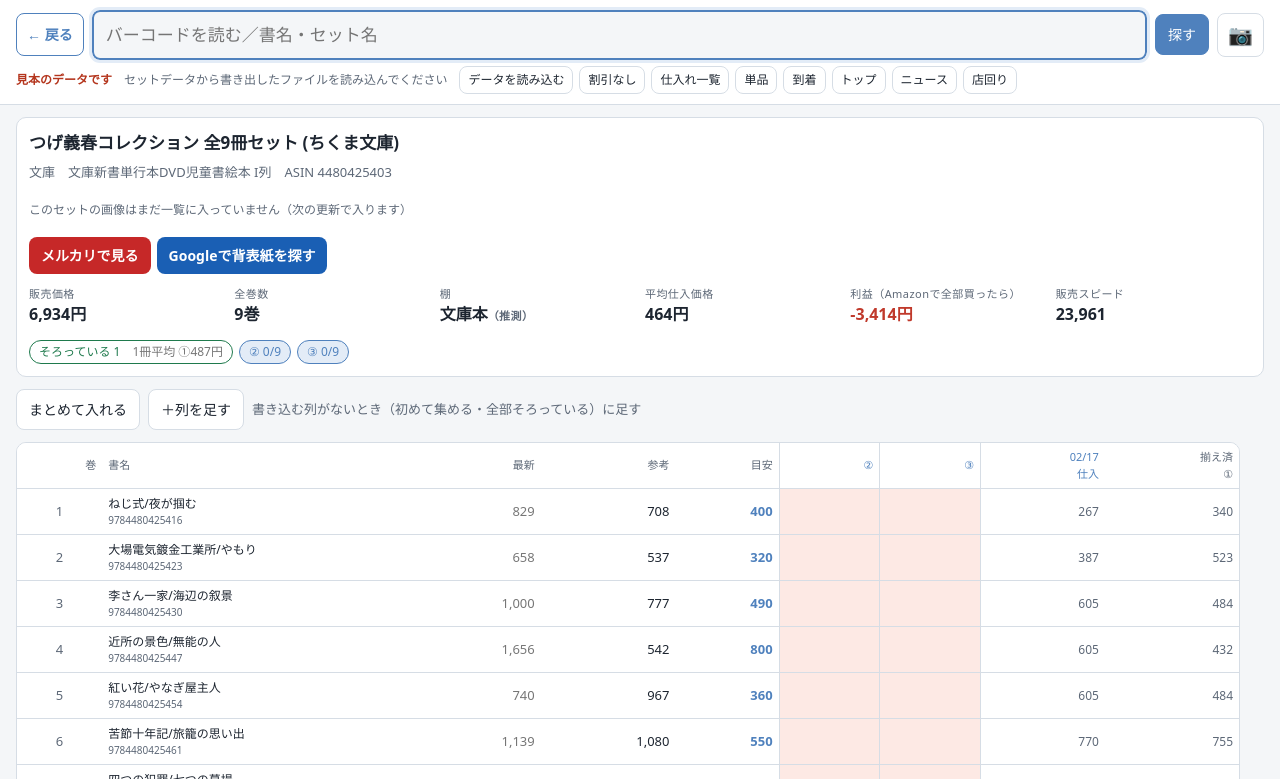
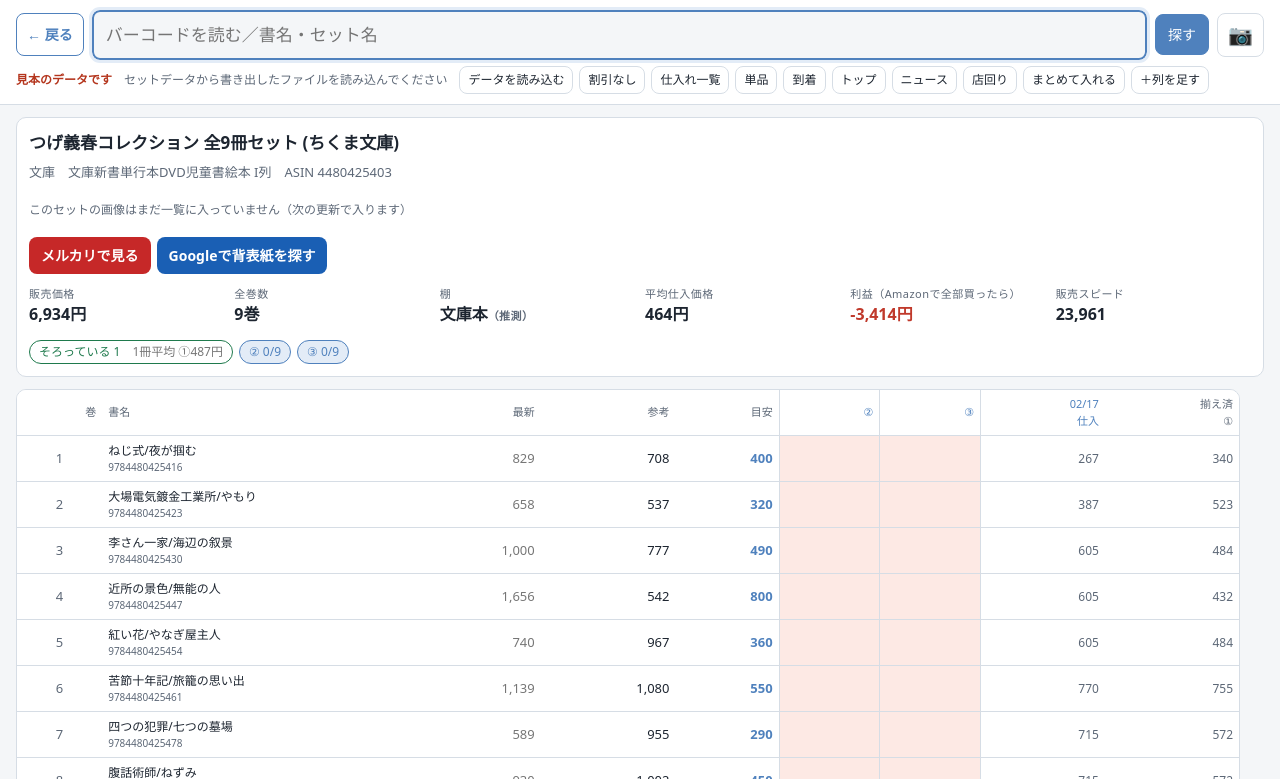
Before and after one commit to gomata060622-creator/set-checker, a plain HTML site: page index.html in a window 1280 px wide. Both pictures are taken after a click on the button 640 px from the left and 312 px from the top of the page. Shown: the top 779 px of the page. Drawn offline with Linux system fonts and the light colour scheme; a web font is replaced by a local one.

Commit message:
まとめて入れる・列を足すのボタンを店回りの横へ
Co-Authored-By: Claude Opus 5.5 <noreply@anthropic.com>
Claude-Session: https://claude.ai/code/session_01SC3PxBPbJByU3AdQ5dgS8W

```diff
--- a/index.html
+++ b/index.html
@@ -141,6 +141,7 @@ td.own.bought { background: var(--bought); color: var(--bought-fg); font-weight:
 td.own .mark { font-size: 9px; font-weight: 400; color: var(--miss-fg); margin-left: 2px; vertical-align: top; }
 .purchbtn { font-size: 12px; padding: 4px 10px; }
 .purchbtn b { color: var(--miss-fg); }
+.purchbtn.on { background: var(--accent); border-color: var(--accent); color: #fff; font-weight: 700; }
 .sheet { position: fixed; left: 0; right: 0; bottom: 0; z-index: 20; background: var(--panel); border-top: 2px solid var(--accent); box-shadow: 0 -6px 24px rgba(0,0,0,.18);
   padding-left: max(16px, env(safe-area-inset-left, 0px)); padding-right: max(16px, env(safe-area-inset-right, 0px));
   padding-top: 10px; padding-bottom: calc(10px + env(safe-area-inset-bottom, 0px)); display: flex; flex-direction: column; gap: 8px; }
@@ -340,7 +341,7 @@ h2.sec { font-size: 15px; margin: 6px 0 0; }
   <div id="cam" class="cam" hidden><video id="camV" playsinline muted></video><div class="camside"><div id="camMsg" class="note">カメラを開いています…</div><button type="button" id="camClose">カメラを閉じる</button></div></div>
   <div class="meta">
     <span id="dataInfo">データを読み込んでいます…</span>
-    <span class="btns"><button id="dataBtn" class="btn filebtn" type="button">データを読み込む</button><input id="file" type="file" hidden><button id="discBtn" class="purchbtn" type="button" aria-label="今日の割引（押すたびに なし→10%→15%→20%）">割引なし</button><button id="purchBtn" class="purchbtn" type="button">仕入れ一覧</button><button id="tanBtn" class="purchbtn" type="button">単品</button><button id="arrBtn" class="purchbtn" type="button">到着</button><button id="shelfBtn" class="purchbtn" type="button" hidden>棚</button><button id="pickBtn" class="purchbtn" type="button" hidden>注文</button><button id="homeBtn" class="purchbtn" type="button">トップ</button><button id="newsBtn" class="purchbtn" type="button">ニュース</button><button id="tourBtn" class="purchbtn" type="button">店回り</button></span>
+    <span class="btns"><button id="dataBtn" class="btn filebtn" type="button">データを読み込む</button><input id="file" type="file" hidden><button id="discBtn" class="purchbtn" type="button" aria-label="今日の割引（押すたびに なし→10%→15%→20%）">割引なし</button><button id="purchBtn" class="purchbtn" type="button">仕入れ一覧</button><button id="tanBtn" class="purchbtn" type="button">単品</button><button id="arrBtn" class="purchbtn" type="button">到着</button><button id="shelfBtn" class="purchbtn" type="button" hidden>棚</button><button id="pickBtn" class="purchbtn" type="button" hidden>注文</button><button id="homeBtn" class="purchbtn" type="button">トップ</button><button id="newsBtn" class="purchbtn" type="button">ニュース</button><button id="tourBtn" class="purchbtn" type="button">店回り</button><button id="sBulkBtn" class="purchbtn" type="button" hidden>まとめて入れる</button><button id="sAddCol" class="purchbtn" type="button" hidden>＋列を足す</button><button id="sDelCol" class="purchbtn" type="button" hidden>足した列を取り消す</button></span>
   </div>
 </div>
 
@@ -695,7 +696,7 @@ h2.sec { font-size: 15px; margin: 6px 0 0; }
     h += '<div class="hbar" id="hbar" hidden><span>←</span><input id="hrange" type="range" min="0" max="1000" value="0" aria-label="表を横に動かす"><span>→</span><span class="hl" id="hlab"></span></div>';
     const lastV = (function () { for (let k = s.own.length - 1; k >= 0; k--) if (s.own[k].virt) return k; return -1; })();
     const lastVEmpty = lastV >= 0 && !s.vol.some((v, i) => entryAt(s, s.own[lastV], i + 1));
-    h += '<div class="actions"><button id="bulkBtn" type="button"' + (bulk && bulk.si === si ? ' class="on"' : "") + ">" + (bulk && bulk.si === si ? "まとめて入れるをやめる" : "まとめて入れる") + '</button><button id="addCol" type="button">＋列を足す</button>' + (lastVEmpty ? '<button id="delCol" type="button">足した列を取り消す</button>' : "") + '<span class="note">' + (s.own.some((o) => o.virt) ? "「新」の列はスマホで足した列。まとめて実行で、Excelのこのブロックに新しい列ができて書き込まれます。値段を入れた列を取り消すときは、先にその値段を「消す」で消す" : "書き込む列がないとき（初めて集める・全部そろっている）に足す") + "</span></div>";
+    // まとめて入れる・＋列を足す・足した列を取り消すのボタンは、上の「店回り」の横に出す（2026-11-17）
     h += '<div class="tablebox" id="tbox"><table class="num"><thead><tr><th class="fx1">巻</th><th class="fx2" style="text-align:left">書名</th><th>最新</th><th>参考</th><th>目安' + (aimCol != null ? "<br>" + circled(aimCol) : "") + '</th>';
     cols.forEach((x) => { h += '<th class="own">' + circled(x.i) + (s.own[x.i].virt ? "<br>新" : "") + "</th>"; });
     past.forEach((x, k) => { h += '<th' + (k === 0 ? ' class="own"' : "") + ">" + x.h + "</th>"; });
@@ -731,13 +732,14 @@ h2.sec { font-size: 15px; margin: 6px 0 0; }
     main.querySelectorAll("td.own.tap").forEach((td) => td.addEventListener("click", () => {
       if (bulk && bulk.si === si) bulkTap(td); else openEditor(si, +td.dataset.oi, +td.dataset.v);
     }));
-    const bb = $("bulkBtn");
-    if (bb) bb.addEventListener("click", () => { if (bulk && bulk.si === si) { bulk = null; closeEditor(); } else { closeEditor(); bulk = { si, sel: [] }; } showSet(si, vi, false, true); });
+    const bb = $("sBulkBtn"), ac = $("sAddCol"), dcb = $("sDelCol");
+    bb.hidden = false; ac.hidden = false; dcb.hidden = !lastVEmpty;
+    bb.textContent = bulk && bulk.si === si ? "まとめて入れるをやめる" : "まとめて入れる";
+    bb.classList.toggle("on", !!(bulk && bulk.si === si));
+    bb.onclick = () => { if (bulk && bulk.si === si) { bulk = null; closeEditor(); } else { closeEditor(); bulk = { si, sel: [] }; } showSet(si, vi, false, true); };
     if (bulk && bulk.si === si) bulkMark();
-    const ac = $("addCol");
-    if (ac) ac.addEventListener("click", () => { s.own.push(virtCol(s, s.own.filter((o) => o.virt).length + 1)); edPos = null; showSet(si, vi, false, true); });
-    const dcb = $("delCol");   // 足した列（まだ何も入れていない一番右の「新」の列）を取り消す
-    if (dcb) dcb.addEventListener("click", () => { s.own.splice(lastV, 1); edPos = null; showSet(si, vi, false, true); });
+    ac.onclick = () => { s.own.push(virtCol(s, s.own.filter((o) => o.virt).length + 1)); edPos = null; showSet(si, vi, false, true); };
+    dcb.onclick = () => { s.own.splice(lastV, 1); edPos = null; showSet(si, vi, false, true); };   // 足した列（まだ何も入れていない一番右の「新」の列）を取り消す
     const hr = $("hitrow");
     if (keepScroll) window.scrollTo(0, scrollY);
     else if (hr && !$("verdict")) hr.scrollIntoView({ block: "center" }); else window.scrollTo(0, 0);
@@ -3552,6 +3554,13 @@ h2.sec { font-size: 15px; margin: 6px 0 0; }
   loadKronos();
   loadAuthor();
   useData(SAMPLE);
+  // セットの画面でないときは、上の「まとめて入れる」などのボタンを隠す（2026-11-17）
+  try {
+    new MutationObserver(() => {
+      if (curView && curView.type === "set") return;
+      ["sBulkBtn", "sAddCol", "sDelCol"].forEach((id) => { const b = $(id); if (b) b.hidden = true; });
+    }).observe(main, { childList: true });
+  } catch (e) {}
   showHome();
   // 新しい版が届いたら自動で入れ替えて開き直す（値段を入れている途中・カメラを使っている途中は、終わるまで待つ）
   if ("serviceWorker" in navigator) {
--- a/sw.js
+++ b/sw.js
@@ -1,6 +1,6 @@
 // 電波がなくても開けるように、ページ一式をスマホの中に置いておく。
 // 開いたときは置いてあるものをすぐ出し、電波があれば裏で新しいものに入れ替える（次に開いたときに新しくなる）。
-const CACHE = "set-checker-v83";
+const CACHE = "set-checker-v84";
 const FILES = ["./", "index.html", "manifest.webmanifest", "icon-192.png", "icon-512.png", "data/author.enc", "data/koheya.enc", "data/kronos.enc", "data/bocat.enc", "tour.js", "leaflet.js", "leaflet.css", "data/stores.json", "data/news.json", "data/setimg.enc"];
 
 self.addEventListener("install", (e) => {
```
